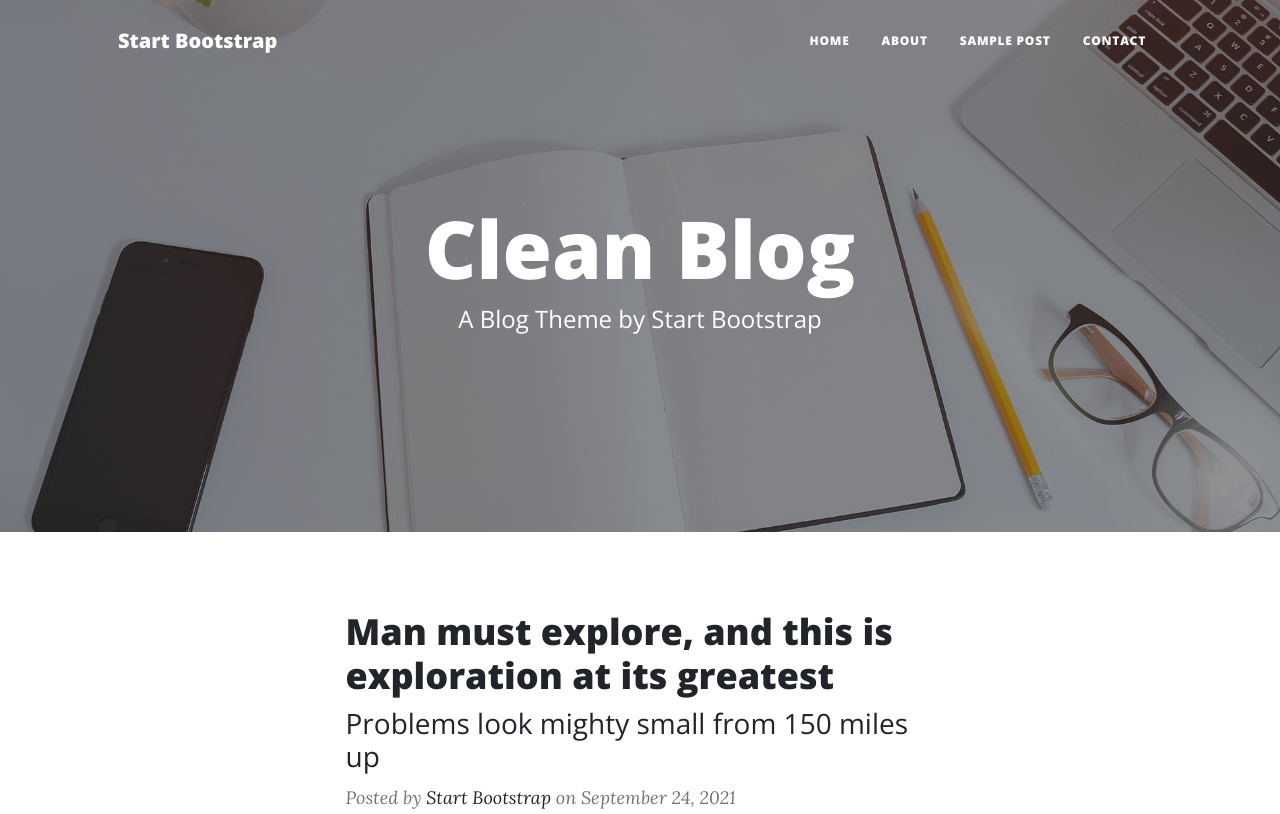
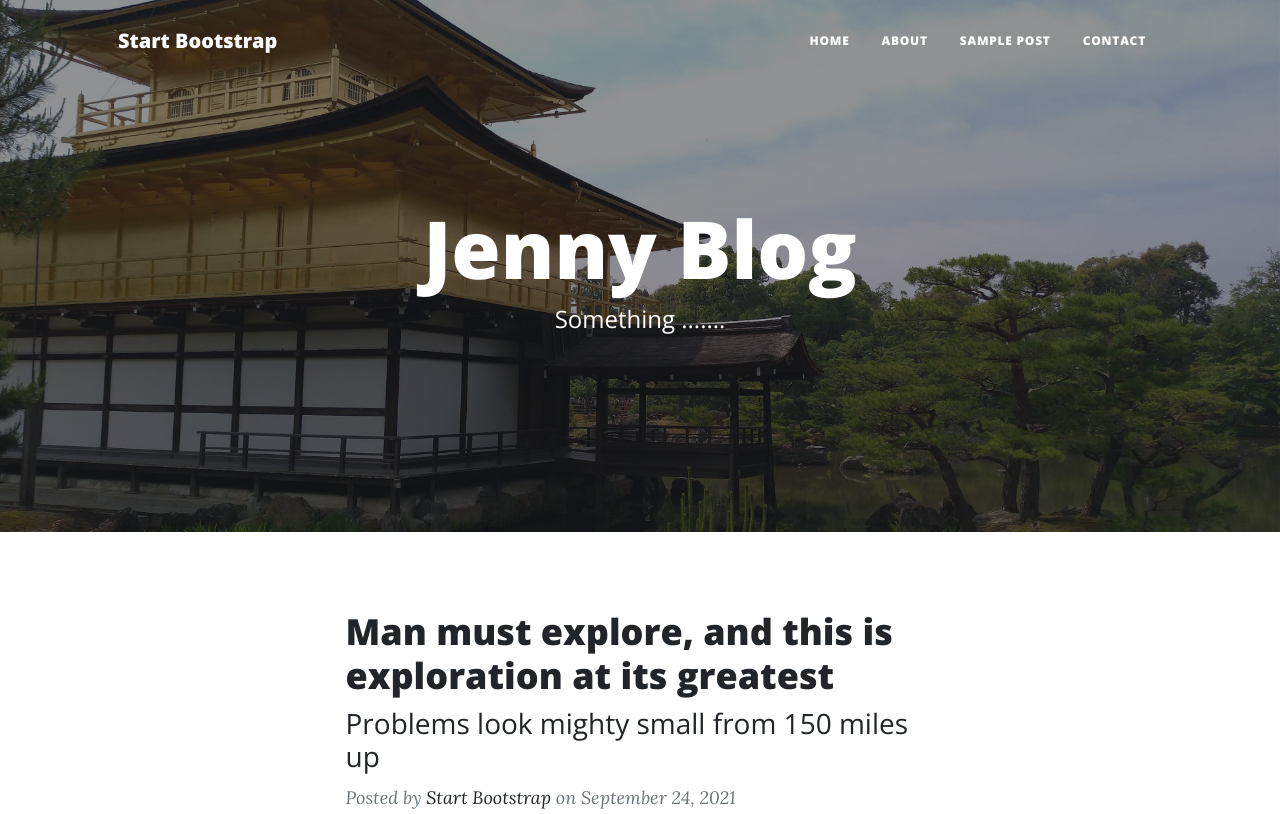
Before and after one commit to jenny070723/test2, a plain HTML site: page static/my/index.html in a window 1280 px wide. Shown: the top 814 px of the page. Drawn offline with nearby package versions, Linux system fonts and the light colour scheme.

Commit message:
Add files via upload

```diff
--- a/static/my/index.html
+++ b/static/my/index.html
@@ -35,13 +35,13 @@
             </div>
         </nav>
         <!-- Page Header-->
-        <header class="masthead" style="background-image: url('assets/img/home-bg.jpg')">
+        <header class="masthead" style="background-image: url('assets/img/myhome.jpg')">
             <div class="container position-relative px-4 px-lg-5">
                 <div class="row gx-4 gx-lg-5 justify-content-center">
                     <div class="col-md-10 col-lg-8 col-xl-7">
                         <div class="site-heading">
-                            <h1>Clean Blog</h1>
-                            <span class="subheading">A Blog Theme by Start Bootstrap</span>
+                            <h1>Jenny Blog</h1>
+                            <span class="subheading">Something .......</span>
                         </div>
                     </div>
                 </div>
```
